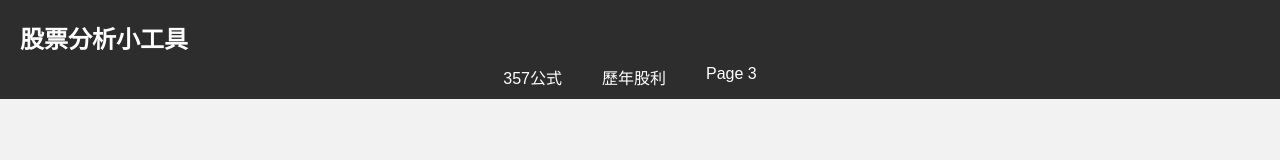
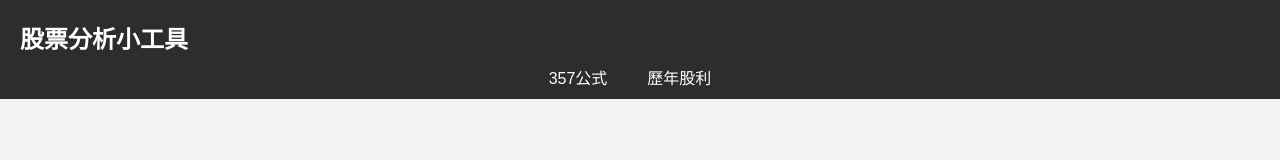
Before and after one commit to liangweihan/start, a plain HTML site: page index.html in a window 1280 px wide. Drawn offline with Linux system fonts and the light colour scheme.

Commit message:
Update index.html

```diff
--- a/index.html
+++ b/index.html
@@ -11,7 +11,6 @@
     <ul>
       <li><a href="https://liangweihan.github.io/357/">357公式</a></li>
       <li><a href="https://liangweihan.github.io/dividend/">歷年股利</a></li>
-      <li><a href="page3.html">Page 3</a></li>
       <!-- Add more list items for additional pages -->
     </ul>
   </nav>
```
